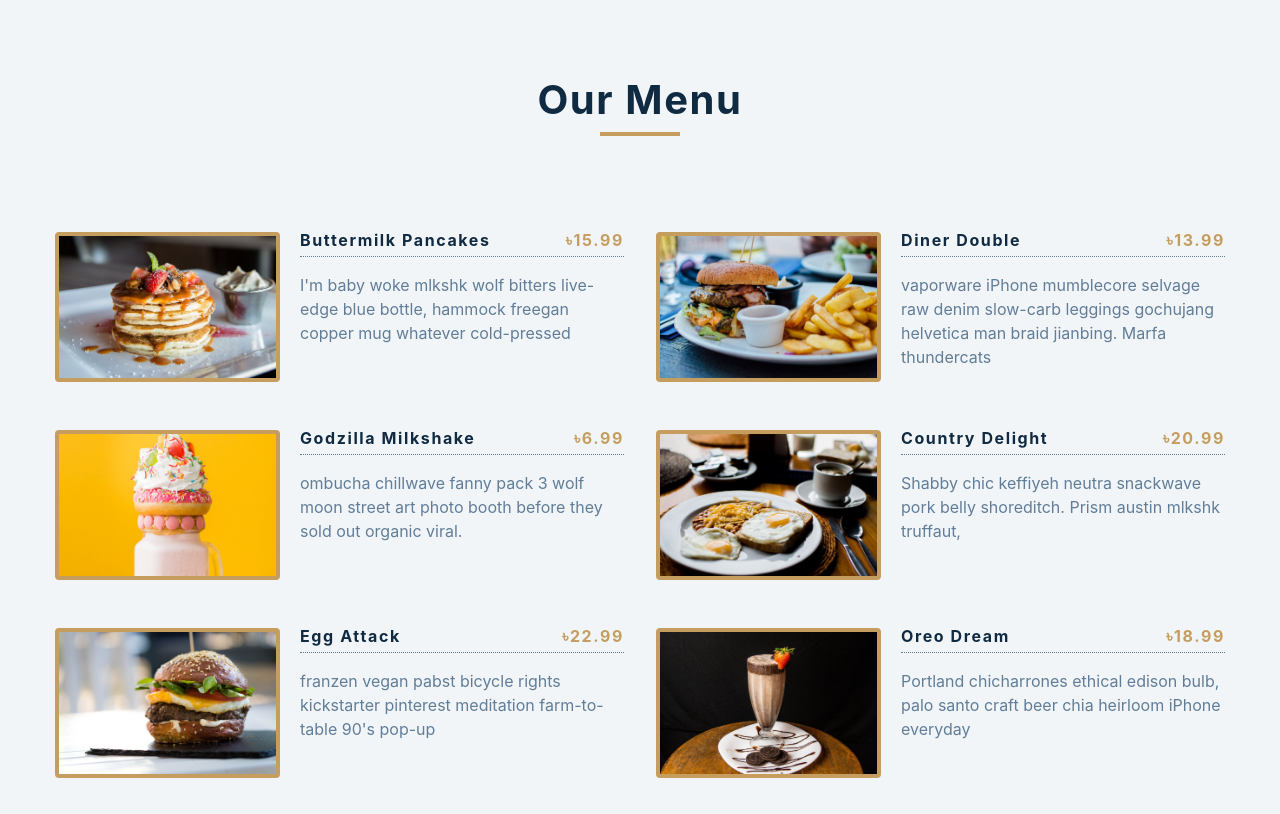
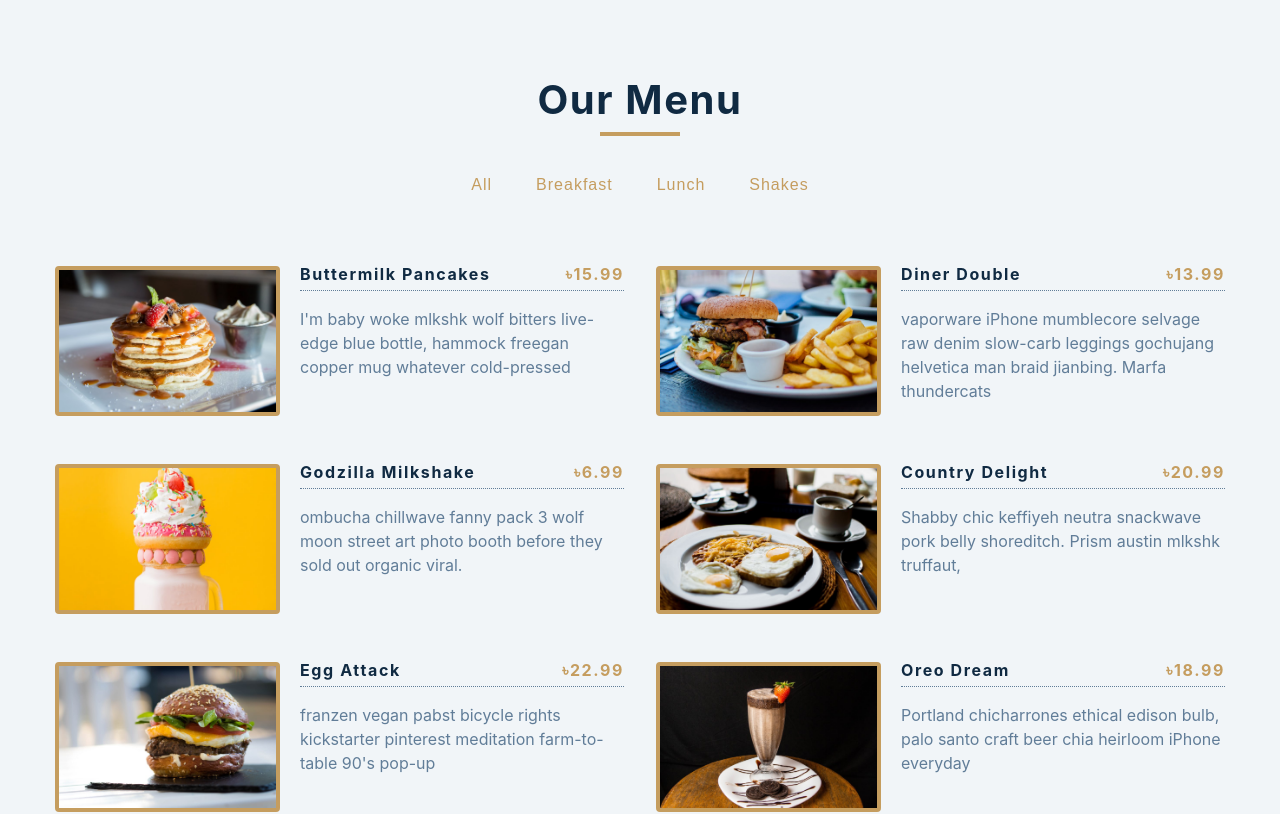
Before and after one commit to Shanto96/food_menu, a React (Create React App) app: page / in a window 1280 px wide. Shown: the top 814 px of the page. Built offline with nearby package versions, Linux system fonts and the light colour scheme.

Commit message:
done with filtering

```diff
--- a/src/Categories.js
+++ b/src/Categories.js
@@ -3,7 +3,8 @@ import React from 'react';
 const Categories = ({categories,filterItems}) => {
   return <div className="btn-container">
     {categories.map((category,index)=>{
-      <button className="filter-btn" key={index} onClick={()=>filterItems(category)}>
+      return <button className="filter-btn" key={index} onClick={()=>filterItems(category)}>
+        {category}
 
       </button>
 
```
